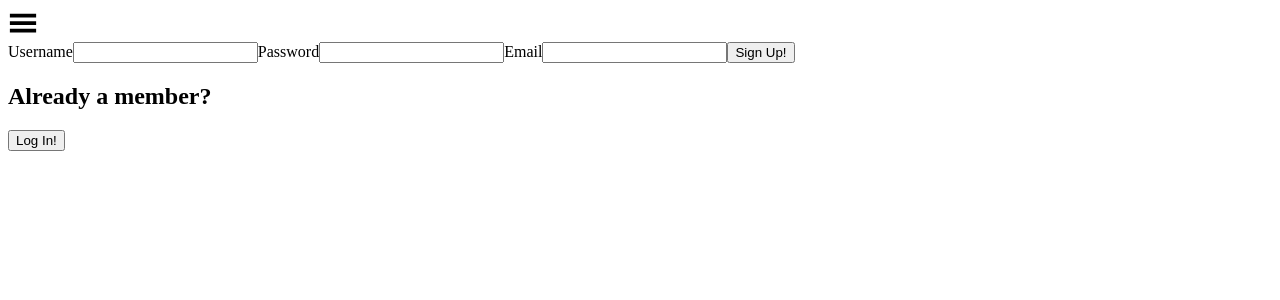
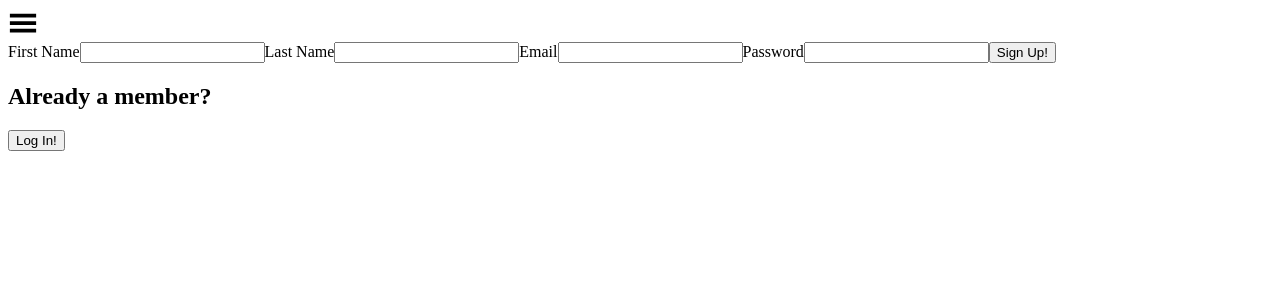
Before and after one commit to stellagress/p5-python-finance-project, a React (Create React App) app in the folder client/: page /authentication in a window 1280 px wide. Both pictures are taken after a click on the button "Register now!". Shown: the top 300 px of the page. Built offline with nearby package versions, Linux system fonts and the light colour scheme.

Commit message:
adds first and last name to formik new users and changes username to email

```diff
--- a/client/src/components/Authentication.jsx
+++ b/client/src/components/Authentication.jsx
@@ -9,22 +9,31 @@ const Authentication = ({ updateUser }) => {
   const [errors, setErrors] = useState([]);
 
   const initialValues = {
-    name: "",
+    firstName: "",
+    lastName: "",
     email: "",
     password: "",
   };
 
   const validationSchema = yup.object().shape({
-    name: yup.string().required("Username is required"),
+    firstName: signUp
+      ? yup.string().required("First Name is required")
+      : null,
+    lastName: signUp
+      ? yup.string().required("Last Name is required")
+      : null,
+    email: yup
+      .string()
+      .email("Invalid email")
+      .required("Email is required"),
     password: yup.string().required("Password is required"),
-    email: signUp ? yup.string().email("Invalid email").required("Email is required") : null,
   });
 
   const onSubmit = (values) => {
     const config = {
       method: "POST",
       headers: { "Content-Type": "application/json" },
-      body: JSON.stringify(signUp ? values : { name: values.name, password: values.password }),
+      body: JSON.stringify(signUp ? values : { email: values.email, password: values.password }),
     };
 
     fetch(signUp ? "/users" : "/login", config)
@@ -54,15 +63,41 @@ const Authentication = ({ updateUser }) => {
   return (
     <>
       <form onSubmit={formik.handleSubmit}>
-        <label>Username</label>
+        {signUp && (
+          <>
+            <label>First Name</label>
+            <input
+              type="text"
+              name="firstName"
+              value={formik.values.firstName}
+              onChange={formik.handleChange}
+            />
+            {formik.touched.firstName && formik.errors.firstName ? (
+              <div style={{ color: "red" }}>{formik.errors.firstName}</div>
+            ) : null}
+
+            <label>Last Name</label>
+            <input
+              type="text"
+              name="lastName"
+              value={formik.values.lastName}
+              onChange={formik.handleChange}
+            />
+            {formik.touched.lastName && formik.errors.lastName ? (
+              <div style={{ color: "red" }}>{formik.errors.lastName}</div>
+            ) : null}
+          </>
+        )}
+
+        <label>Email</label>
         <input
           type="text"
-          name="name"
-          value={formik.values.name}
+          name="email"
+          value={formik.values.email}
           onChange={formik.handleChange}
         />
-        {formik.touched.name && formik.errors.name ? (
-          <div style={{ color: "red" }}>{formik.errors.name}</div>
+        {formik.touched.email && formik.errors.email ? (
+          <div style={{ color: "red" }}>{formik.errors.email}</div>
         ) : null}
 
         <label>Password</label>
@@ -76,20 +111,6 @@ const Authentication = ({ updateUser }) => {
           <div style={{ color: "red" }}>{formik.errors.password}</div>
         ) : null}
 
-        {signUp && (
-          <>
-            <label>Email</label>
-            <input
-              type="text"
-              name="email"
-              value={formik.values.email}
-              onChange={formik.handleChange}
-            />
-            {formik.touched.email && formik.errors.email ? (
-              <div style={{ color: "red" }}>{formik.errors.email}</div>
-            ) : null}
-          </>
-        )}
         <input type="submit" value={signUp ? "Sign Up!" : "Log In!"} />
       </form>
 
@@ -111,6 +132,127 @@ const Authentication = ({ updateUser }) => {
 };
 
 export default Authentication;
+
+
+
+
+
+
+//Formik version:
+// import React, { useState } from "react";
+// import { useNavigate } from "react-router-dom";
+// import { useFormik } from "formik";
+// import * as yup from "yup";
+
+// const Authentication = ({ updateUser }) => {
+//   const navigate = useNavigate();
+//   const [signUp, setSignUp] = useState(false);
+//   const [errors, setErrors] = useState([]);
+
+//   const initialValues = {
+//     name: "",
+//     email: "",
+//     password: "",
+//   };
+
+//   const validationSchema = yup.object().shape({
+//     name: yup.string().required("Username is required"),
+//     password: yup.string().required("Password is required"),
+//     email: signUp ? yup.string().email("Invalid email").required("Email is required") : null,
+//   });
+
+//   const onSubmit = (values) => {
+//     const config = {
+//       method: "POST",
+//       headers: { "Content-Type": "application/json" },
+//       body: JSON.stringify(signUp ? values : { name: values.name, password: values.password }),
+//     };
+
+//     fetch(signUp ? "/users" : "/login", config)
+//       .then((resp) => {
+//         if (resp.ok) {
+//           resp.json().then((user) => {
+//             updateUser(user);
+//             navigate("/");
+//           });
+//         } else {
+//           resp.json().then((data) => {
+//             setTimeout(() => {
+//               setErrors([]);
+//             }, 3000);
+//             setErrors(data.errors);
+//           });
+//         }
+//       });
+//   };
+
+//   const formik = useFormik({
+//     initialValues,
+//     validationSchema,
+//     onSubmit,
+//   });
+
+//   return (
+//     <>
+//       <form onSubmit={formik.handleSubmit}>
+//         <label>Username</label>
+//         <input
+//           type="text"
+//           name="name"
+//           value={formik.values.name}
+//           onChange={formik.handleChange}
+//         />
+//         {formik.touched.name && formik.errors.name ? (
+//           <div style={{ color: "red" }}>{formik.errors.name}</div>
+//         ) : null}
+
+//         <label>Password</label>
+//         <input
+//           type="password"
+//           name="password"
+//           value={formik.values.password}
+//           onChange={formik.handleChange}
+//         />
+//         {formik.touched.password && formik.errors.password ? (
+//           <div style={{ color: "red" }}>{formik.errors.password}</div>
+//         ) : null}
+
+//         {signUp && (
+//           <>
+//             <label>Email</label>
+//             <input
+//               type="text"
+//               name="email"
+//               value={formik.values.email}
+//               onChange={formik.handleChange}
+//             />
+//             {formik.touched.email && formik.errors.email ? (
+//               <div style={{ color: "red" }}>{formik.errors.email}</div>
+//             ) : null}
+//           </>
+//         )}
+//         <input type="submit" value={signUp ? "Sign Up!" : "Log In!"} />
+//       </form>
+
+//       <div className="auth-errors-switch-wrapper">
+//         <h2 className="auth-errors">
+//           {errors.map((err, index) => (
+//             <p key={index} style={{ color: "red" }}>
+//               {err}
+//             </p>
+//           ))}
+//         </h2>
+//         <h2>{signUp ? "Already a member?" : "Not a member?"}</h2>
+//         <button onClick={() => setSignUp(!signUp)}>
+//           {signUp ? "Log In!" : "Register now!"}
+//         </button>
+//       </div>
+//     </>
+//   );
+// };
+
+// export default Authentication;
+
 
 
 
```
